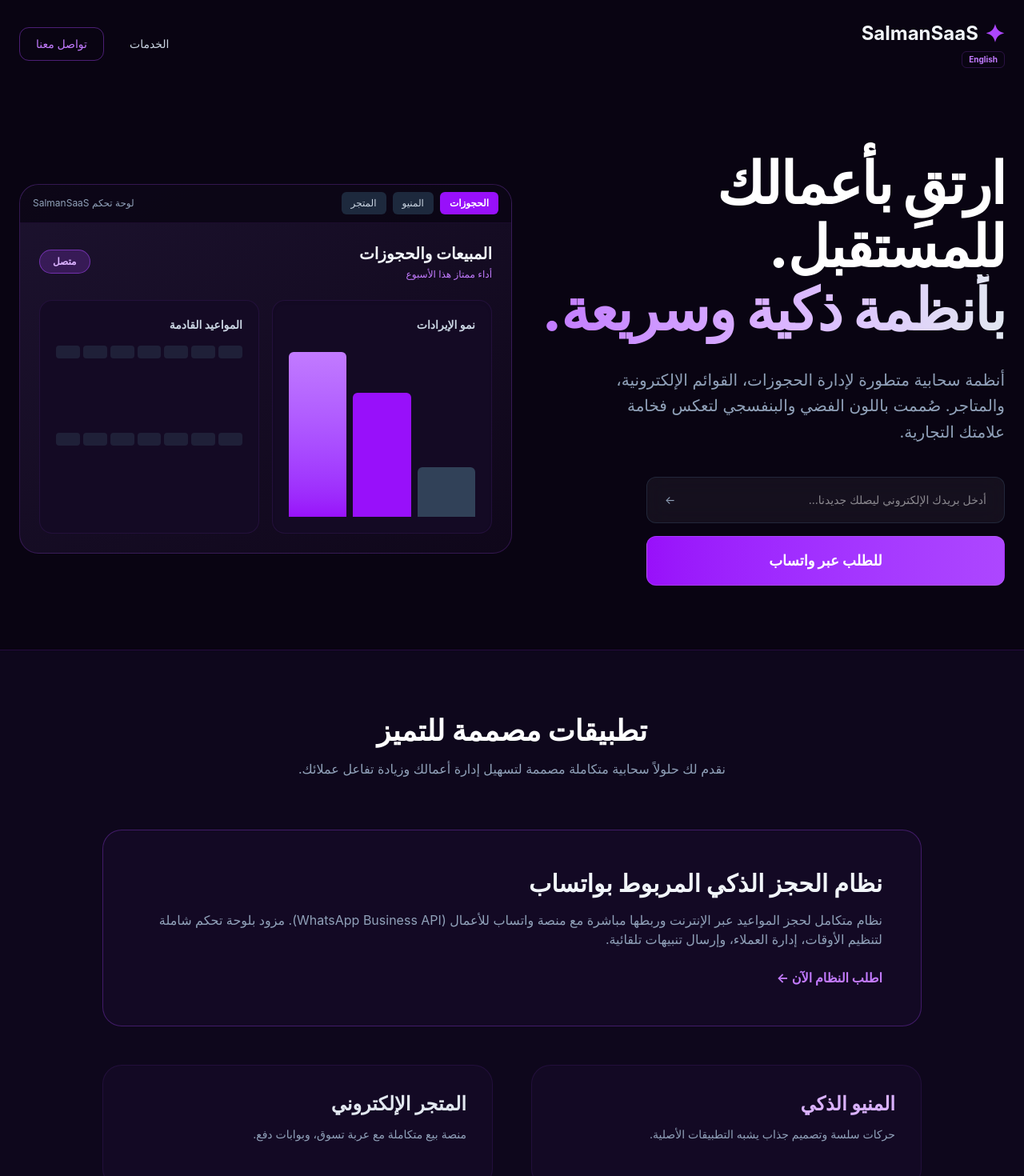
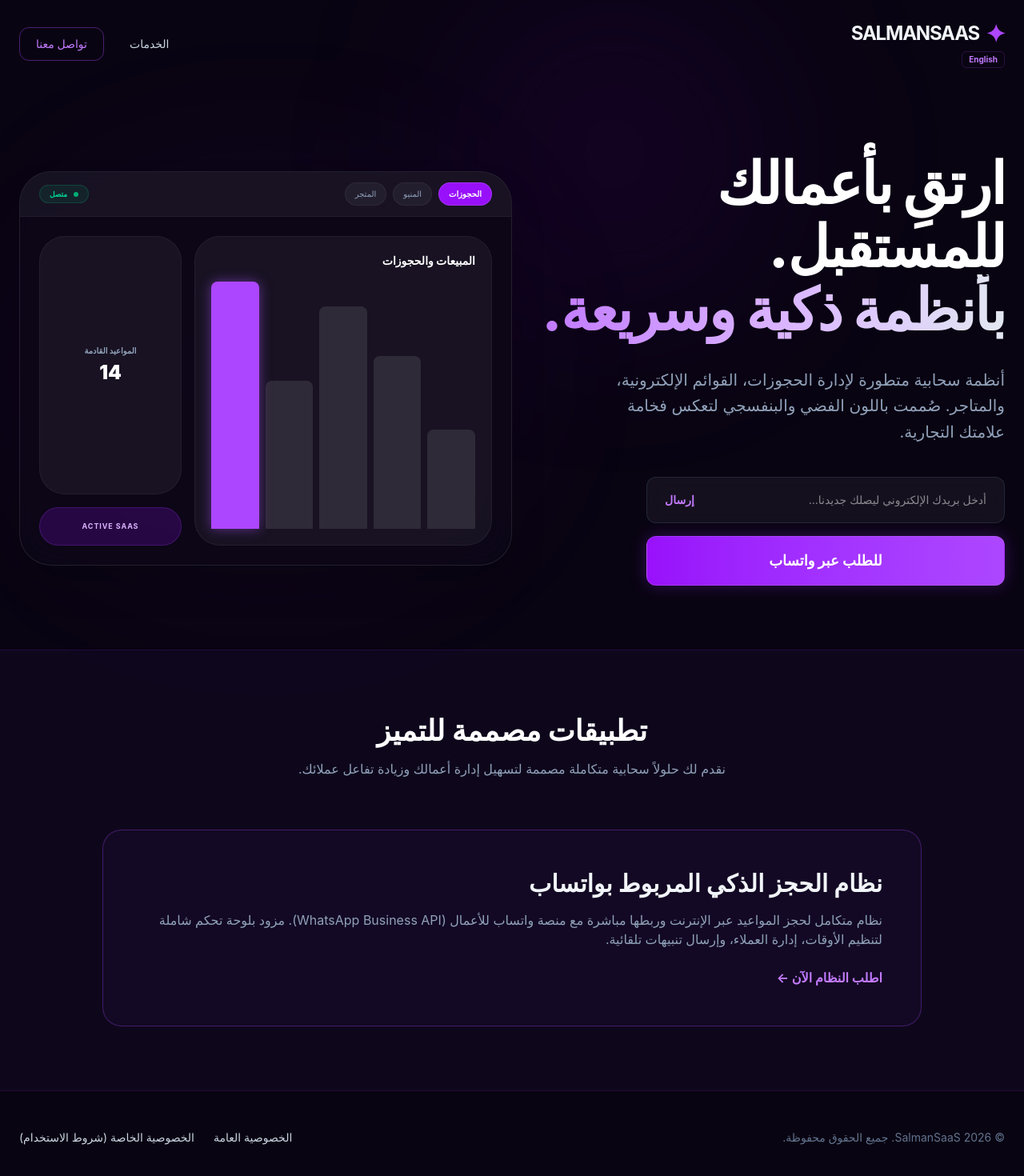
Before and after one commit to salmanhoussam/Home-Page, a React (Vite) app: page / in a window 1280 px wide. Shown: the top 1470 px of the page at 80% size. Built offline with nearby package versions, Linux system fonts and the light colour scheme.

Commit message:
زرار فوق

```diff
--- a/src/App.jsx
+++ b/src/App.jsx
@@ -1,28 +1,40 @@
-import React, { useState } from 'react'; // أضفنا useState
+import React, { useState } from 'react';
 import GeneralPrivacy from './GeneralPrivacy';
 import SpecificPrivacy from './SpecificPrivacy';
-import { translations } from './translations'; // استيراد الترجمات
+import PrivacyTerms from './PrivacyTerms';
+import { translations } from './translations';
 
 function App() {
-  const [lang, setLang] = useState('ar'); // حالة اللغة الافتراضية
-  const t = translations[lang]; // اختصار للوصول للنصوص
+  const [lang, setLang] = useState('ar');
+  const [emailInput, setEmailInput] = useState("");
+  const t = translations[lang];
+  const path = window.location.pathname;
 
-  const path = window.location.pathname;
+  const handleEmailSend = () => {
+    if(!emailInput) return alert(lang === 'ar' ? "يرجى إدخال الإيميل" : "Please enter email");
+    const subject = encodeURIComponent("استفسار عن خدمات SalmanSaaS");
+    const body = encodeURIComponent(`مرحباً سلمان،\n\nأرغب في الاستفسار عن المزيد من التفاصيل.\n\nبريدي: ${emailInput}`);
+    window.location.href = `mailto:salman.houssam@gmail.com?subject=${subject}&body=${body}`;
+  };
+
   if (path === '/general-privacy') return <GeneralPrivacy />;
   if (path === '/specific-privacy') return <SpecificPrivacy />;
+  if (path === '/privacy-terms') return <PrivacyTerms />;
 
   const whatsappNumber = "96178727986";
 
   return (
     <div dir={t.dir} className="min-h-screen bg-[#090412] text-slate-300 font-sans overflow-x-hidden selection:bg-purple-500 selection:text-white pb-10">
 
-      {/* Navbar مع زر اللغة تحت الاسم */}
+      {/* Background Glows */}
+      <div className="absolute top-0 right-1/4 w-96 h-96 bg-purple-700/10 blur-[120px] rounded-full pointer-events-none"></div>
+
+      {/* Navbar */}
       <nav className="container mx-auto px-6 py-6 flex justify-between items-center relative z-20">
         <div className="flex flex-col">
-          <div className="text-2xl font-bold flex items-center gap-2 text-slate-100">
+          <div className="text-2xl font-bold flex items-center gap-2 text-slate-100 uppercase tracking-tighter">
             <span className="text-purple-500 text-3xl">✦</span> SalmanSaaS
           </div>
-          {/* زر تبديل اللغة الأنيق */}
           <button
             onClick={() => setLang(lang === 'ar' ? 'en' : 'ar')}
             className="text-[10px] font-bold text-purple-400 mt-1 px-2 py-0.5 border border-purple-500/20 rounded-md hover:bg-purple-500/10 transition w-fit"
@@ -31,7 +43,7 @@
           </button>
         </div>
         <div className="flex gap-8 items-center text-sm font-medium">
-          <a href="#services" className="hover:text-purple-400 transition hidden md:block text-slate-300">{t.navServices}</a>
+          <a href="#services" className="hover:text-purple-400 transition hidden md:block">{t.navServices}</a>
           <a href={`https://wa.me/${whatsappNumber}`} target="_blank" rel="noreferrer" className="px-5 py-2.5 border border-purple-500/40 text-purple-400 rounded-xl hover:bg-purple-500/10 transition">
             {t.navContact}
           </a>
@@ -48,52 +60,59 @@
             </span>
           </h1>
           <p className="text-xl text-slate-400 mb-10 max-w-lg leading-relaxed">{t.heroDesc}</p>
+
           <div className="flex flex-col gap-4 max-w-md">
             <div className="bg-white/5 p-1.5 rounded-xl flex items-center w-full border border-slate-700/50 backdrop-blur-md">
-              <input type="email" placeholder={t.emailPlaceholder} className="bg-transparent px-4 py-3 outline-none text-white w-full text-sm" />
-              <button className="text-slate-400 hover:text-purple-400 px-4 text-sm transition">{lang === 'ar' ? '←' : '→'}</button>
+              <input
+                type="email"
+                value={emailInput}
+                onChange={(e) => setEmailInput(e.target.value)}
+                placeholder={t.emailPlaceholder}
+                className="bg-transparent px-4 py-3 outline-none text-white w-full text-sm"
+              />
+              <button onClick={handleEmailSend} className="text-purple-400 font-bold px-4 text-sm transition hover:text-white">{t.send}</button>
             </div>
-            <a href={`https://wa.me/${whatsappNumber}?text=${t.whatsappText}`} target="_blank" rel="noreferrer" className="bg-gradient-to-r from-purple-600 to-purple-500 text-white px-6 py-4 rounded-xl font-bold text-lg text-center transition-all hover:scale-[1.02] border border-purple-400/30">
+            <a href={`https://wa.me/${whatsappNumber}?text=${t.whatsappText}`} target="_blank" rel="noreferrer" className="bg-gradient-to-r from-purple-600 to-purple-500 text-white px-6 py-4 rounded-xl font-bold text-lg text-center transition-all hover:scale-[1.02] border border-purple-400/30 shadow-[0_0_20px_rgba(147,51,234,0.3)]">
               {t.orderWhatsApp}
             </a>
           </div>
         </div>
 
-        {/* Dashboard Mockup - نستخدم النصوص من t أيضاً */}
-        <div className="md:w-1/2 relative w-full flex justify-center items-center perspective-1000">
-          <div className="w-[100%] md:w-[110%] aspect-[4/3] bg-gradient-to-br from-[#1c122e] to-[#0f071a] rounded-3xl border border-purple-500/20 flex flex-col overflow-hidden">
-            <div className="h-12 bg-[#090412]/80 border-b border-purple-500/10 flex items-center px-4 justify-between">
+        {/* --- الفخم Premium Dashboard --- */}
+        <div className="md:w-1/2 relative w-full flex justify-center items-center perspective-1000 group">
+          <div className="absolute -inset-4 bg-purple-500/10 blur-[100px] rounded-full opacity-50"></div>
+          <div className="w-[100%] md:w-[115%] aspect-[4/3.2] bg-[#0d0718]/90 backdrop-blur-xl rounded-[2.5rem] border border-white/10 shadow-2xl flex flex-col overflow-hidden relative z-10">
+
+            <div className="h-14 bg-white/5 border-b border-white/5 flex items-center px-6 justify-between">
               <div className="flex gap-2">
-                <span className="text-[10px] md:text-xs bg-purple-600 text-white px-3 py-1.5 rounded-md font-bold">{t.dashBookings}</span>
-                <span className="text-[10px] md:text-xs bg-slate-800 text-slate-300 px-3 py-1.5 rounded-md">{t.dashMenu}</span>
-                <span className="text-[10px] md:text-xs bg-slate-800 text-slate-300 px-3 py-1.5 rounded-md">{t.dashStore}</span>
+                <button className="text-[10px] bg-purple-600 text-white px-3 py-1.5 rounded-full font-bold border border-purple-400/30">{t.dashBookings}</button>
+                <button className="text-[10px] bg-white/5 text-slate-400 px-3 py-1.5 rounded-full border border-white/5">{t.dashMenu}</button>
+                <button className="text-[10px] bg-white/5 text-slate-400 px-3 py-1.5 rounded-full border border-white/5">{t.dashStore}</button>
               </div>
-              <div className="text-xs text-slate-400 hidden md:block">{t.dashPanelTitle}</div>
+              <div className="flex items-center gap-2 bg-emerald-500/10 px-3 py-1 rounded-full border border-emerald-500/20">
+                <div className="w-1.5 h-1.5 rounded-full bg-emerald-500 animate-pulse"></div>
+                <span className="text-[9px] font-bold text-emerald-400 uppercase">{t.dashStatus}</span>
+              </div>
             </div>
-            <div className="flex-1 p-6 flex flex-col gap-6">
-               <div className="flex justify-between items-center">
-                  <div>
-                    <h3 className="text-xl font-bold text-slate-100 mb-1">{t.dashSalesTitle}</h3>
-                    <p className="text-xs text-purple-400">{t.dashSalesSub}</p>
-                  </div>
-                  <div className="bg-purple-500/20 border border-purple-500/50 text-purple-300 text-xs font-bold px-4 py-1.5 rounded-full">{t.dashStatus}</div>
-               </div>
-               <div className="grid grid-cols-2 gap-4 flex-1 min-h-0">
-                  <div className="bg-[#140a24] rounded-2xl border border-purple-500/10 p-5 flex flex-col shadow-inner">
-                     <span className="text-sm font-bold text-slate-300 mb-4">{t.dashGrowth}</span>
-                     <div className="flex items-end justify-between h-full gap-2 pt-2">
-                        <div className="w-full bg-slate-700 h-[30%] rounded-t-md"></div>
-                        <div className="w-full bg-purple-600 h-[75%] rounded-t-md"></div>
-                        <div className="w-full bg-gradient-to-t from-purple-600 to-purple-400 h-[100%] rounded-t-md"></div>
-                     </div>
-                  </div>
-                  <div className="bg-[#140a24] rounded-2xl border border-purple-500/10 p-5 flex flex-col">
-                     <span className="text-sm font-bold text-slate-300 mb-4">{t.dashUpcoming}</span>
-                     <div className="grid grid-cols-7 gap-1 flex-1 opacity-40">
-                        {[...Array(14)].map((_, i) => <div key={i} className="h-4 bg-slate-700 rounded-sm"></div>)}
-                     </div>
-                  </div>
-               </div>
+
+            <div className="flex-1 p-6 grid grid-cols-12 gap-4 min-h-0">
+              <div className="col-span-8 bg-white/5 rounded-[2rem] border border-white/5 p-5 flex flex-col">
+                <h3 className="text-sm font-bold text-white mb-4">{t.dashSalesTitle}</h3>
+                <div className="flex-1 flex items-end justify-between gap-2">
+                  {[40, 70, 90, 60, 100].map((h, i) => (
+                    <div key={i} style={{height: `${h}%`}} className={`flex-1 rounded-t-lg ${i === 4 ? 'bg-purple-500 shadow-[0_0_15px_rgba(168,85,247,0.5)]' : 'bg-white/10'}`}></div>
+                  ))}
+                </div>
+              </div>
+              <div className="col-span-4 flex flex-col gap-4">
+                <div className="flex-1 bg-white/5 rounded-[2rem] border border-white/5 p-4 flex flex-col items-center justify-center">
+                  <span className="text-[10px] font-bold text-slate-400 mb-1">{t.dashUpcoming}</span>
+                  <span className="text-2xl font-black text-white">14</span>
+                </div>
+                <div className="bg-purple-600/20 rounded-[2rem] border border-purple-500/20 p-4 text-center">
+                   <p className="text-[9px] text-purple-300 font-bold uppercase tracking-widest">Active SaaS</p>
+                </div>
+              </div>
             </div>
           </div>
         </div>
@@ -110,27 +129,17 @@
               <p className="text-slate-400 mb-6">{t.s1Desc}</p>
               <button className="text-purple-400 font-bold">{t.s1Btn}</button>
             </div>
-            <div className="grid grid-cols-1 md:grid-cols-2 gap-12">
-              <div className="bg-[#130924] p-8 rounded-3xl border border-purple-500/10 text-right">
-                <h3 className="text-2xl font-bold text-purple-300 mb-3">{t.s2Title}</h3>
-                <p className="text-slate-400 text-sm mb-6">{t.s2Desc}</p>
-              </div>
-              <div className="bg-[#130924] p-8 rounded-3xl border border-purple-500/10 text-right">
-                <h3 className="text-2xl font-bold text-slate-200 mb-3">{t.s3Title}</h3>
-                <p className="text-slate-400 text-sm mb-6">{t.s3Desc}</p>
-              </div>
-            </div>
           </div>
         </div>
       </section>
 
       {/* Footer */}
-      <footer className="bg-[#090412] pt-12 pb-6">
-        <div className="container mx-auto px-6 flex flex-col md:flex-row justify-between items-center border-t border-purple-900/30 pt-8">
+      <footer className="bg-[#090412] pt-12 pb-6 border-t border-purple-900/30">
+        <div className="container mx-auto px-6 flex flex-col md:flex-row justify-between items-center gap-6">
           <div className="text-slate-500 text-sm">© {new Date().getFullYear()} SalmanSaaS. {t.footerRights}</div>
           <div className="flex gap-6 text-sm">
-            <a href="/general-privacy" className="text-slate-400 hover:text-purple-400">{t.footerPrivacy}</a>
-            <a href="/specific-privacy" className="text-slate-400 hover:text-purple-400">{t.footerTerms}</a>
+            <a href="/general-privacy" className="hover:text-purple-400">{t.footerPrivacy}</a>
+            <a href="/specific-privacy" className="hover:text-purple-400">{t.footerTerms}</a>
           </div>
         </div>
       </footer>
--- a/src/translations.js
+++ b/src/translations.js
@@ -1,65 +1,110 @@
 // src/translations.js
+
 export const translations = {
   ar: {
     dir: "rtl",
+
+    // NAV
     navServices: "الخدمات",
     navContact: "تواصل معنا",
+
+    // HERO
     heroTitle1: "ارتقِ بأعمالك للمستقبل.",
     heroTitle2: "بأنظمة ذكية وسريعة.",
-    heroDesc: "أنظمة سحابية متطورة لإدارة الحجوزات، القوائم الإلكترونية، والمتاجر. صُممت باللون الفضي والبنفسجي لتعكس فخامة علامتك التجارية.",
+    heroDesc:
+      "أنظمة سحابية متطورة لإدارة الحجوزات، القوائم الإلكترونية، والمتاجر. صُممت باللون الفضي والبنفسجي لتعكس فخامة علامتك التجارية.",
+
     emailPlaceholder: "أدخل بريدك الإلكتروني ليصلك جديدنا...",
+    send: "إرسال",
+
+    // WHATSAPP
     orderWhatsApp: "للطلب عبر واتساب",
     whatsappText: "مرحباً، أريد الاستفسار عن خدمات SalmanSaaS",
+
+    // DASHBOARD
+    dashPanelTitle: "لوحة تحكم SalmanSaaS",
     dashBookings: "الحجوزات",
     dashMenu: "المنيو",
     dashStore: "المتجر",
-    dashPanelTitle: "لوحة تحكم SalmanSaaS",
+    dashStatus: "متصل",
     dashSalesTitle: "المبيعات والحجوزات",
     dashSalesSub: "أداء ممتاز هذا الأسبوع",
-    dashStatus: "متصل",
-    dashGrowth: "نمو الإيرادات",
+    dashRevenue: "نمو الإيرادات",
     dashUpcoming: "المواعيد القادمة",
+
+    // SERVICES
     servicesTitle: "تطبيقات مصممة للتميز",
-    servicesDesc: "نقدم لك حلولاً سحابية متكاملة مصممة لتسهيل إدارة أعمالك وزيادة تفاعل عملائك.",
+    servicesDesc:
+      "نقدم لك حلولاً سحابية متكاملة مصممة لتسهيل إدارة أعمالك وزيادة تفاعل عملائك.",
+
     s1Title: "نظام الحجز الذكي المربوط بواتساب",
-    s1Desc: "نظام متكامل لحجز المواعيد عبر الإنترنت وربطها مباشرة مع منصة واتساب للأعمال (WhatsApp Business API). مزود بلوحة تحكم شاملة لتنظيم الأوقات، إدارة العملاء، وإرسال تنبيهات تلقائية.",
+    s1Desc:
+      "نظام متكامل لحجز المواعيد عبر الإنترنت وربطها مباشرة مع منصة واتساب للأعمال (WhatsApp Business API). مزود بلوحة تحكم شاملة لتنظيم الأوقات، إدارة العملاء، وإرسال تنبيهات تلقائية.",
     s1Btn: "اطلب النظام الآن ←",
+
     s2Title: "المنيو الذكي",
     s2Desc: "حركات سلسة وتصميم جذاب يشبه التطبيقات الأصلية.",
+
     s3Title: "المتجر الإلكتروني",
     s3Desc: "منصة بيع متكاملة مع عربة تسوق، وبوابات دفع.",
+
+    // FOOTER
     footerRights: "جميع الحقوق محفوظة.",
     footerPrivacy: "الخصوصية العامة",
     footerTerms: "الخصوصية الخاصة (شروط الاستخدام)"
   },
+
   en: {
     dir: "ltr",
+
+    // NAV
     navServices: "Services",
     navContact: "Contact Us",
+
+    // HERO
     heroTitle1: "Elevate your business.",
     heroTitle2: "With smart, fast systems.",
-    heroDesc: "Advanced cloud systems for managing bookings, digital menus, and stores. Designed in silver and purple to reflect your brand's luxury.",
+    heroDesc:
+      "Advanced cloud systems for managing bookings, digital menus, and stores. Designed in silver and purple to reflect your brand's luxury.",
+
     emailPlaceholder: "Enter your email for updates...",
+    send: "Send",
+
+    // WHATSAPP
     orderWhatsApp: "Order via WhatsApp",
-    whatsappText: "Hello, I want to inquire about SalmanSaaS services",
+    whatsappText:
+      "Hello, I want to inquire about SalmanSaaS services",
+
+    // DASHBOARD
+    dashPanelTitle: "SalmanSaaS Dashboard",
     dashBookings: "Bookings",
     dashMenu: "Menu",
     dashStore: "Store",
-    dashPanelTitle: "SalmanSaaS Dashboard",
+    dashStatus: "Online",
     dashSalesTitle: "Sales & Bookings",
     dashSalesSub: "Great performance this week",
-    dashStatus: "Online",
-    dashGrowth: "Revenue Growth",
+    dashRevenue: "Revenue Growth",
     dashUpcoming: "Upcoming Dates",
+
+    // SERVICES
     servicesTitle: "Apps Designed for Excellence",
-    servicesDesc: "We offer integrated cloud solutions designed to simplify your business and increase customer engagement.",
+    servicesDesc:
+      "We offer integrated cloud solutions designed to simplify your business and increase customer engagement.",
+
     s1Title: "Smart WhatsApp Booking System",
-    s1Desc: "Integrated appointment booking via WhatsApp Business API. Featuring a dashboard for scheduling, client management, and automated alerts.",
+    s1Desc:
+      "Integrated appointment booking via WhatsApp Business API. Featuring a dashboard for scheduling, client management, and automated alerts.",
     s1Btn: "Order Now ←",
+
     s2Title: "Smart Menu",
-    s2Desc: "Smooth animations and attractive design mimicking native applications.",
+    s2Desc:
+      "Smooth animations and attractive design mimicking native applications.",
+
     s3Title: "E-commerce Store",
-    s3Desc: "Complete selling platform with shopping carts and payment gateways.",
+    s3Desc:
+      "Complete selling platform with shopping carts and payment gateways.",
+
+    // FOOTER
     footerRights: "All rights reserved.",
     footerPrivacy: "General Privacy",
     footerTerms: "Specific Privacy (Terms)"
```
